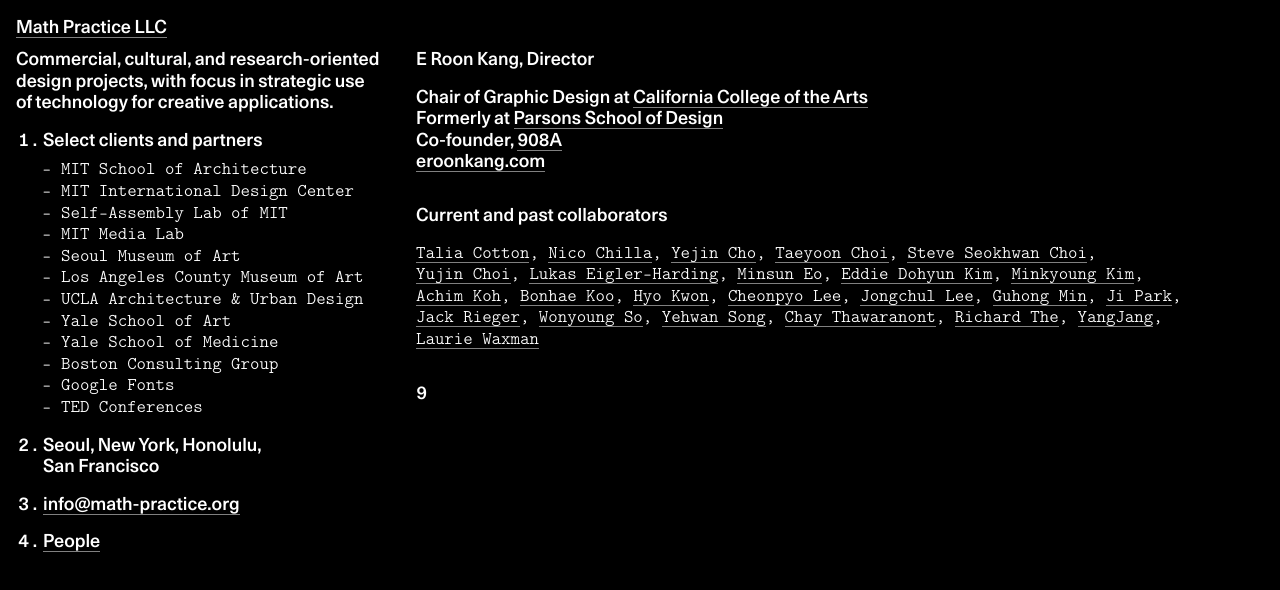
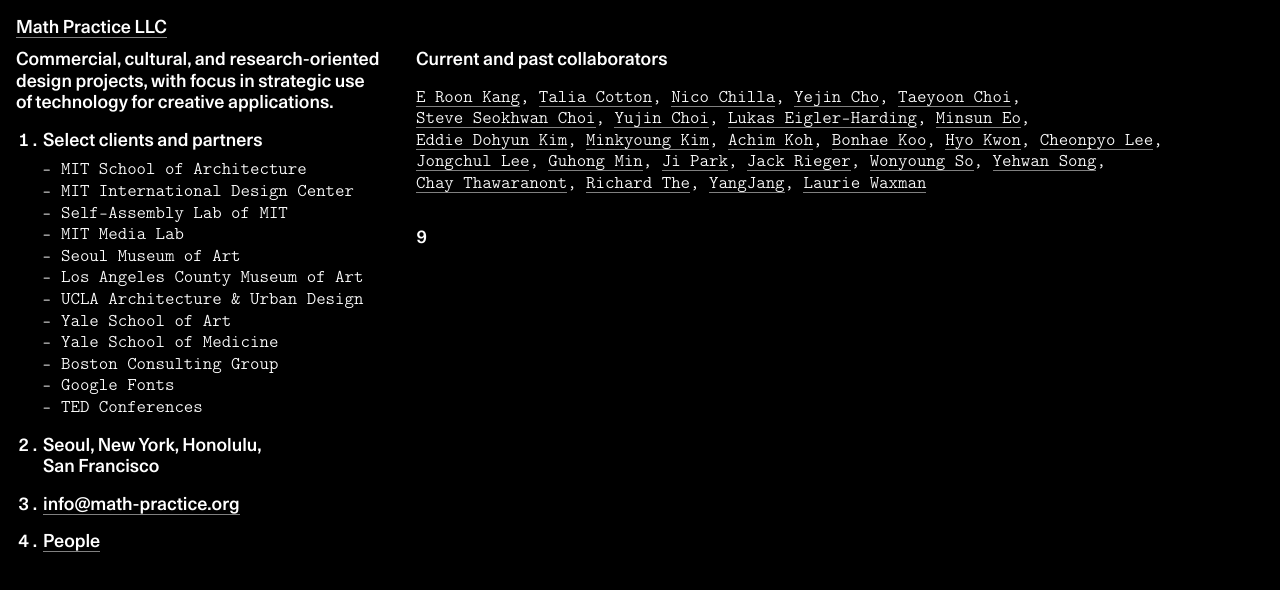
Before and after one commit to math-practice/math-practice-org, a plain HTML site: page index.html in a window 1280 px wide. Drawn offline with Linux system fonts and the light colour scheme.

Commit message:
update names

```diff
--- a/index.html
+++ b/index.html
@@ -88,17 +88,9 @@
     </section> -->
     <section id="people">
       <footer class="t-sans t-md p-1 pt-3">
-        <h2 class="pb-1">E Roon Kang, Director</h2>
-        <div class="pb-2">
-          <ul class="bio">
-            <li>Chair of Graphic Design at <a href="https://www.cca.edu/">California College <span class="nobr">of the Arts</span></a></li>
-            <li>Formerly at <a href="https://www.newschool.edu/parsons/">Parsons School of Design</a></li>
-            <li>Co-founder, <a href="https://908a.org">908A</a></li>
-          </ul>
-          <a href="https://eroonkang.com">eroonkang.com</a>
-        </div>
         <h2 class="pb-1">Current and past collaborators</h2>
         <ul class="t-mono names pb-2">
+          <li><a href="https://eroonkang.com/">E Roon Kang</a></li>
           <li><a href="https://taliacotton.com/">Talia Cotton</a></li>
           <li><a href="https://work.nicochilla.com/">Nico Chilla</a></li>
           <li><a href="http://k-i-t.kr/">Yejin Cho</a></li>
```
